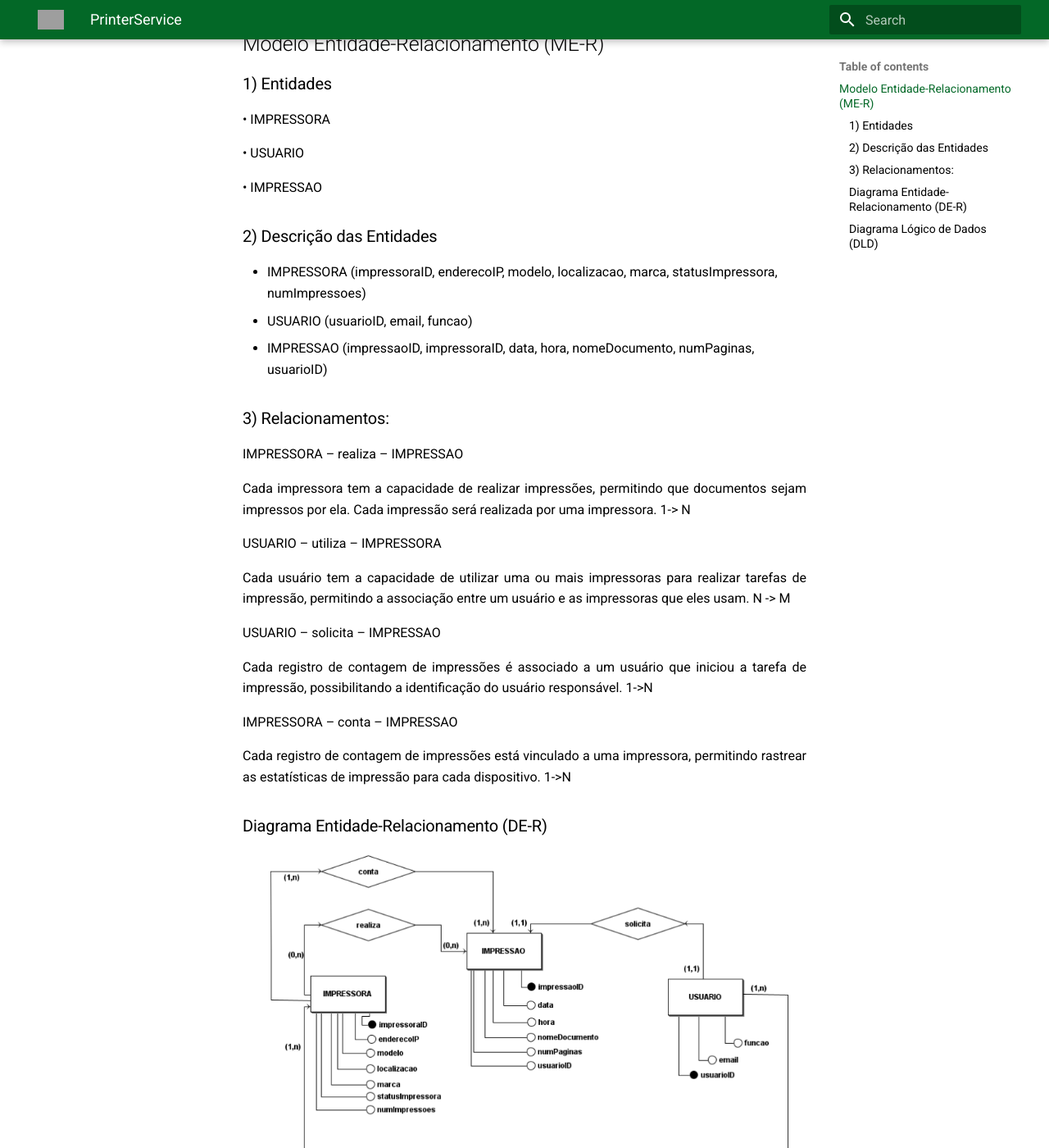
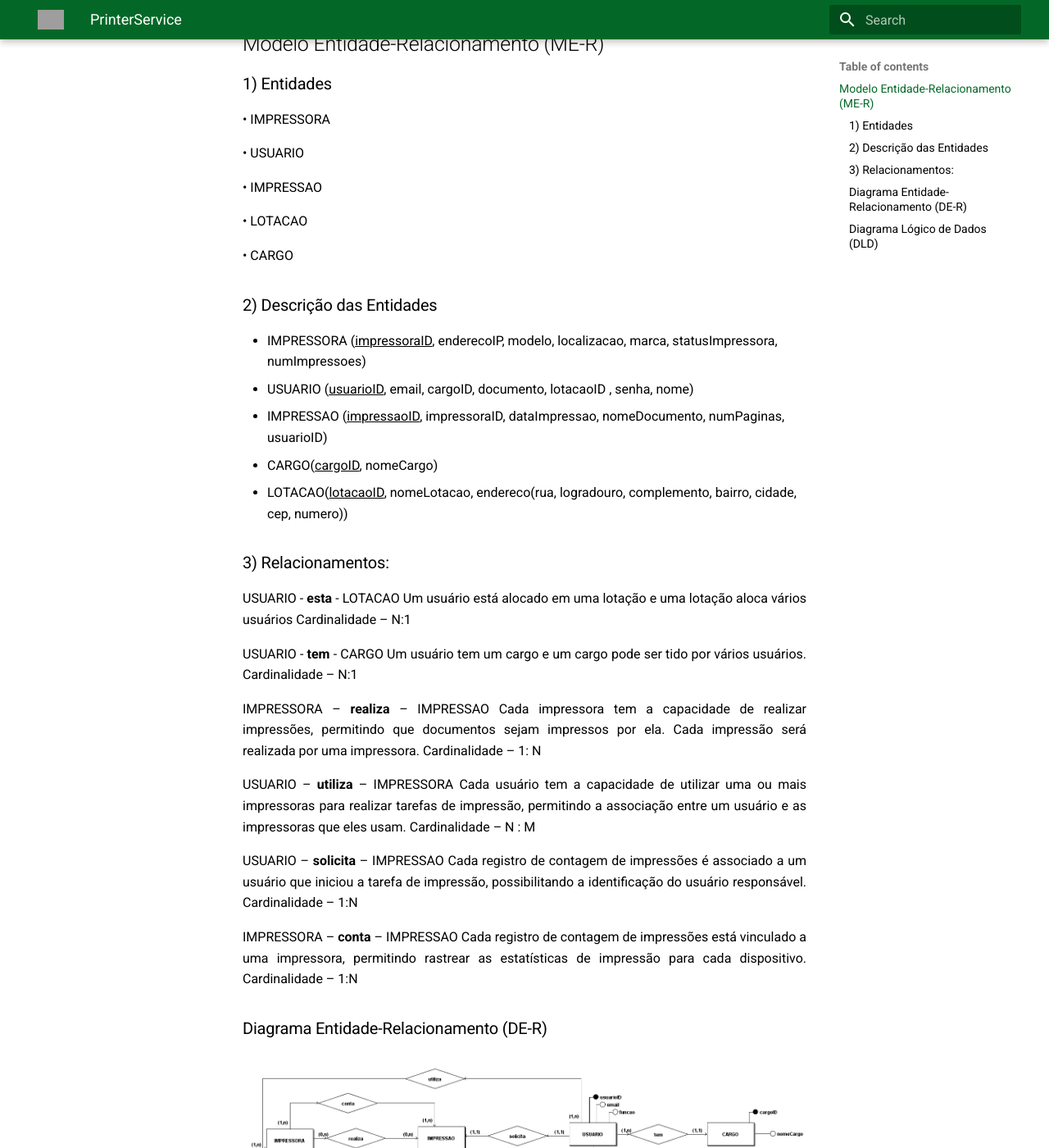
Before and after one commit to fga-eps-mds/2023.2-PrintGo-Doc, an MkDocs documentation site: the page built from docs/Arquitetura/PrinterService.md, in a window 1280 px wide and 1400 px high, scrolled down 192 px. Shown: the whole window at 82% size. Built offline with MkDocs 1.6.1 and Material for MkDocs 9.7.7, drawn with Linux system fonts in a browser that asks for light colours; some of the changed text lies outside the part shown; grey boxes are pictures that could not be loaded.

Commit message:
:pencil:(#140): Atualizando MER, DER E DLD

```diff
--- a/docs/Arquitetura/PrinterService.md
+++ b/docs/Arquitetura/PrinterService.md
@@ -5,40 +5,45 @@
 • USUARIO
 
 • IMPRESSAO
+
+• LOTACAO
+
+• CARGO
+
 ### 2) Descrição das Entidades
-- IMPRESSORA (impressoraID, enderecoIP, modelo, localizacao, marca,
-statusImpressora, numImpressoes)
-- USUARIO (usuarioID, email, funcao)
-- IMPRESSAO (impressaoID, impressoraID, data, hora, nomeDocumento,
-numPaginas, usuarioID)
+- IMPRESSORA (<u>impressoraID</u>, enderecoIP, modelo, localizacao, marca, statusImpressora, numImpressoes)
+- USUARIO (<u>usuarioID</u>, email, cargoID, documento, lotacaoID , senha, nome)
+- IMPRESSAO (<u>impressaoID</u>, impressoraID, dataImpressao, nomeDocumento, numPaginas, usuarioID)
+- CARGO(<u>cargoID</u>, nomeCargo)
+- LOTACAO(<u>lotacaoID</u>, nomeLotacao, endereco(rua, logradouro, complemento, bairro, cidade, cep, numero))
+
 ### 3) Relacionamentos:
 
-IMPRESSORA – realiza – IMPRESSAO
+USUARIO - **esta** - LOTACAO
+Um usuário está alocado em uma lotação e uma lotação aloca vários usuários
+Cardinalidade – N:1
 
-Cada impressora tem a capacidade de realizar impressões, permitindo que
-documentos sejam impressos por ela. Cada impressão será realizada por uma
-impressora.
-1-> N
+USUARIO - **tem** - CARGO
+Um usuário tem um cargo e um cargo pode ser tido por vários usuários.
+Cardinalidade – N:1
 
-USUARIO – utiliza – IMPRESSORA
+IMPRESSORA – **realiza** – IMPRESSAO
+Cada impressora tem a capacidade de realizar impressões, permitindo que documentos sejam impressos por ela. Cada impressão será realizada por uma impressora.
+Cardinalidade – 1: N
 
-Cada usuário tem a capacidade de utilizar uma ou mais impressoras para
-realizar tarefas de impressão, permitindo a associação entre um usuário e as
-impressoras que eles usam.
-N -> M
+USUARIO – **utiliza** – IMPRESSORA
+Cada usuário tem a capacidade de utilizar uma ou mais impressoras para realizar tarefas de impressão, permitindo a associação entre um usuário e as impressoras que eles usam.
+Cardinalidade – N : M
 
-USUARIO – solicita – IMPRESSAO
 
-Cada registro de contagem de impressões é associado a um usuário que
-iniciou a tarefa de impressão, possibilitando a identificação do usuário
-responsável.
-1->N
+USUARIO – **solicita** – IMPRESSAO
+Cada registro de contagem de impressões é associado a um usuário que iniciou a tarefa de impressão, possibilitando a identificação do usuário responsável.
+Cardinalidade – 1:N
 
-IMPRESSORA – conta – IMPRESSAO
+IMPRESSORA – **conta** – IMPRESSAO
+Cada registro de contagem de impressões está vinculado a uma impressora, permitindo rastrear as estatísticas de impressão para cada dispositivo.
+Cardinalidade – 1:N
 
-Cada registro de contagem de impressões está vinculado a uma impressora,
-permitindo rastrear as estatísticas de impressão para cada dispositivo.
-1->N
 
 ### Diagrama Entidade-Relacionamento (DE-R)
 
```
Also changed, not shown: other parts of docs/Arquitetura/PrinterService.md (+1 -0 lines), docs/assets/arquitetura/DER_printer.png, docs/assets/arquitetura/DLD_printer.png.
